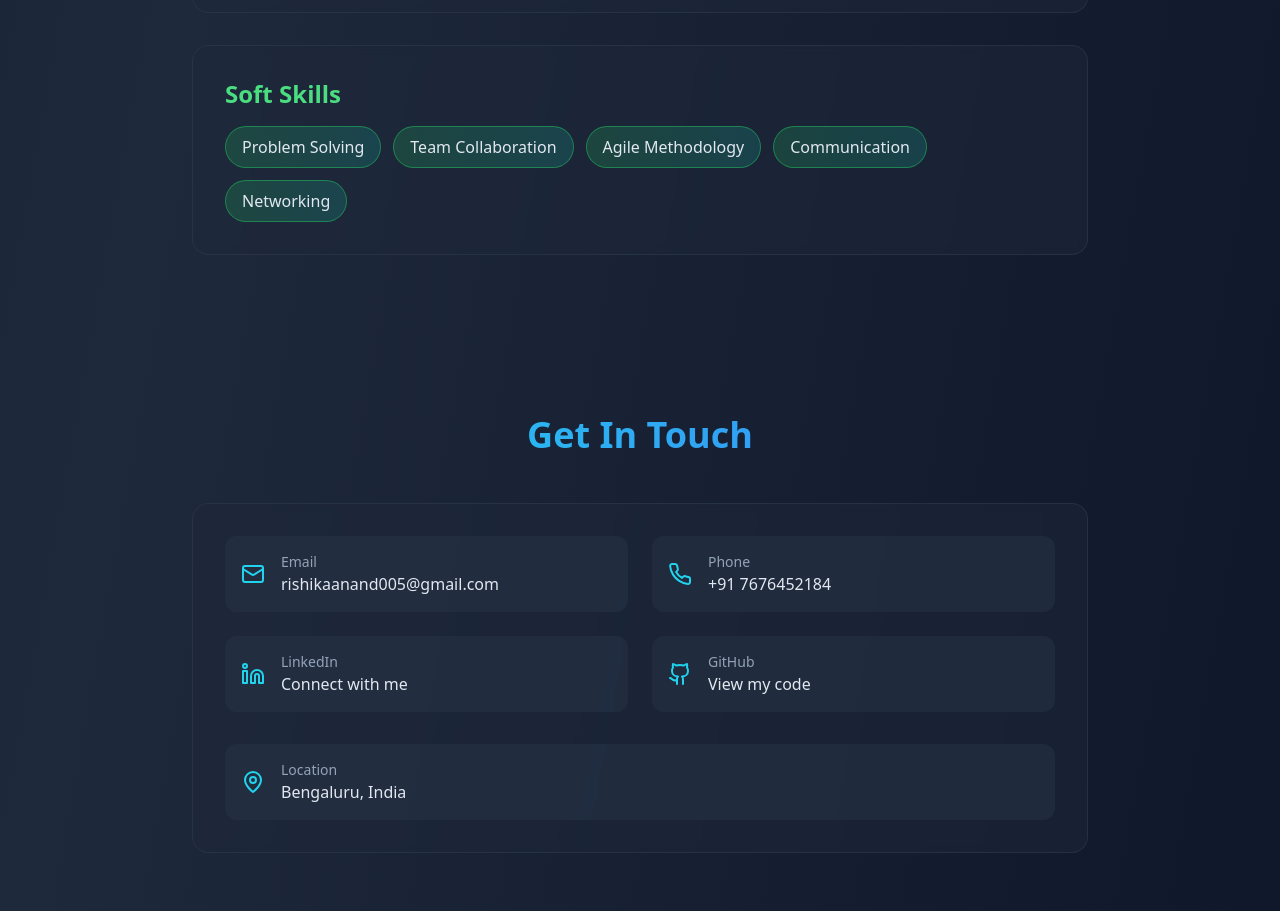
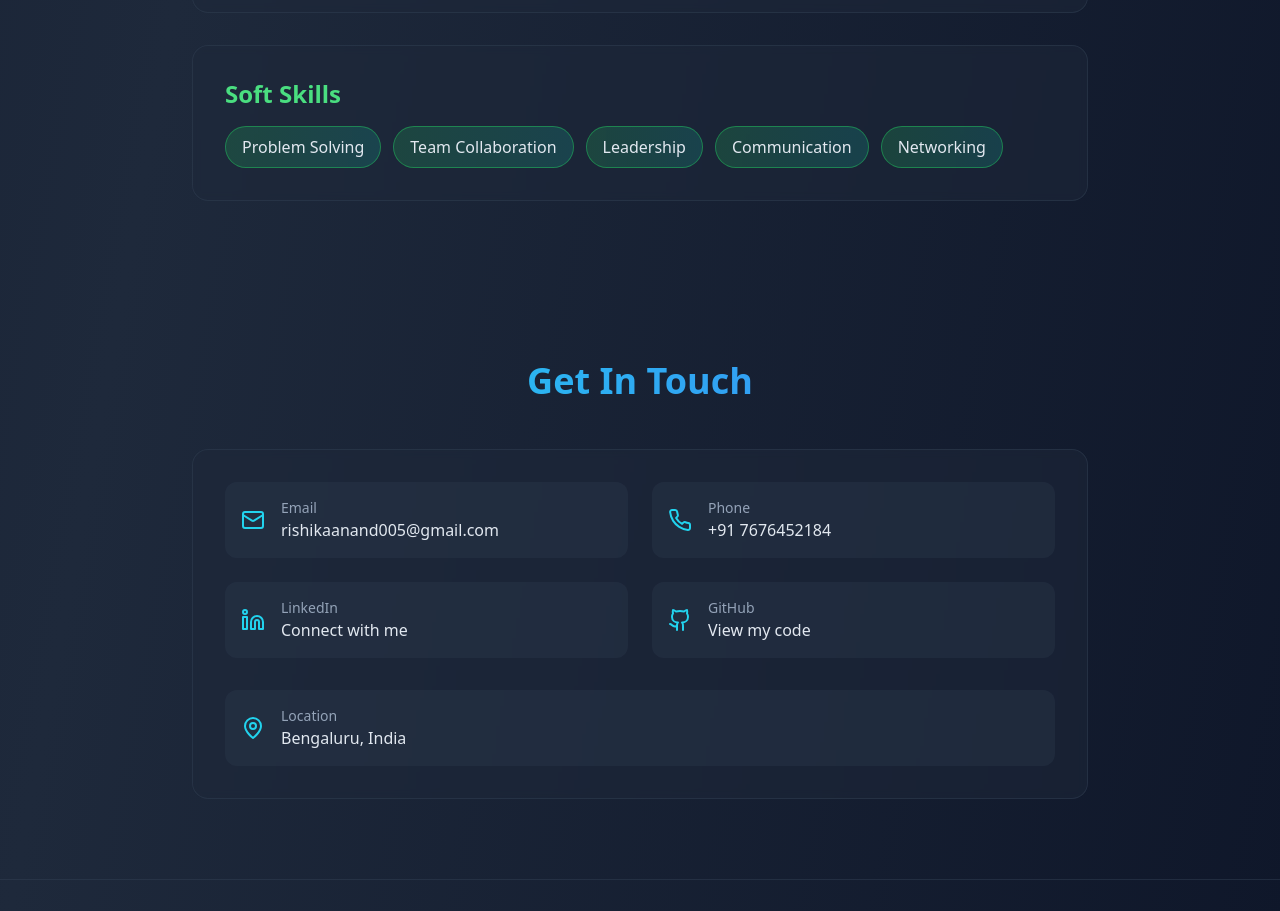
Before and after one commit to rishika118/portfolio, a React (Create React App) app: page / in a window 1280 px wide. Shown: the part 6102-7013 px from the top of the page. Built offline with nearby package versions, Linux system fonts and the light colour scheme.

Commit message:
added skills

```diff
--- a/src/App.js
+++ b/src/App.js
@@ -146,7 +146,7 @@ const PORTFOLIO_DATA = {
   skills: {
     technical: ["JavaScript", "Python", "Java", "C++", "React", "Node.js", "PHP", "SQL"],
     tools: ["Git", "Jupyter Notebook", "Tableau", "Eclipse IDE", "VS Code", "VMware"],
-    soft: ["Problem Solving", "Team Collaboration", "Agile Methodology", "Communication","Networking"]
+    soft: ["Problem Solving", "Team Collaboration","Leadership", "Communication","Networking"]
   }
 };
 
```
